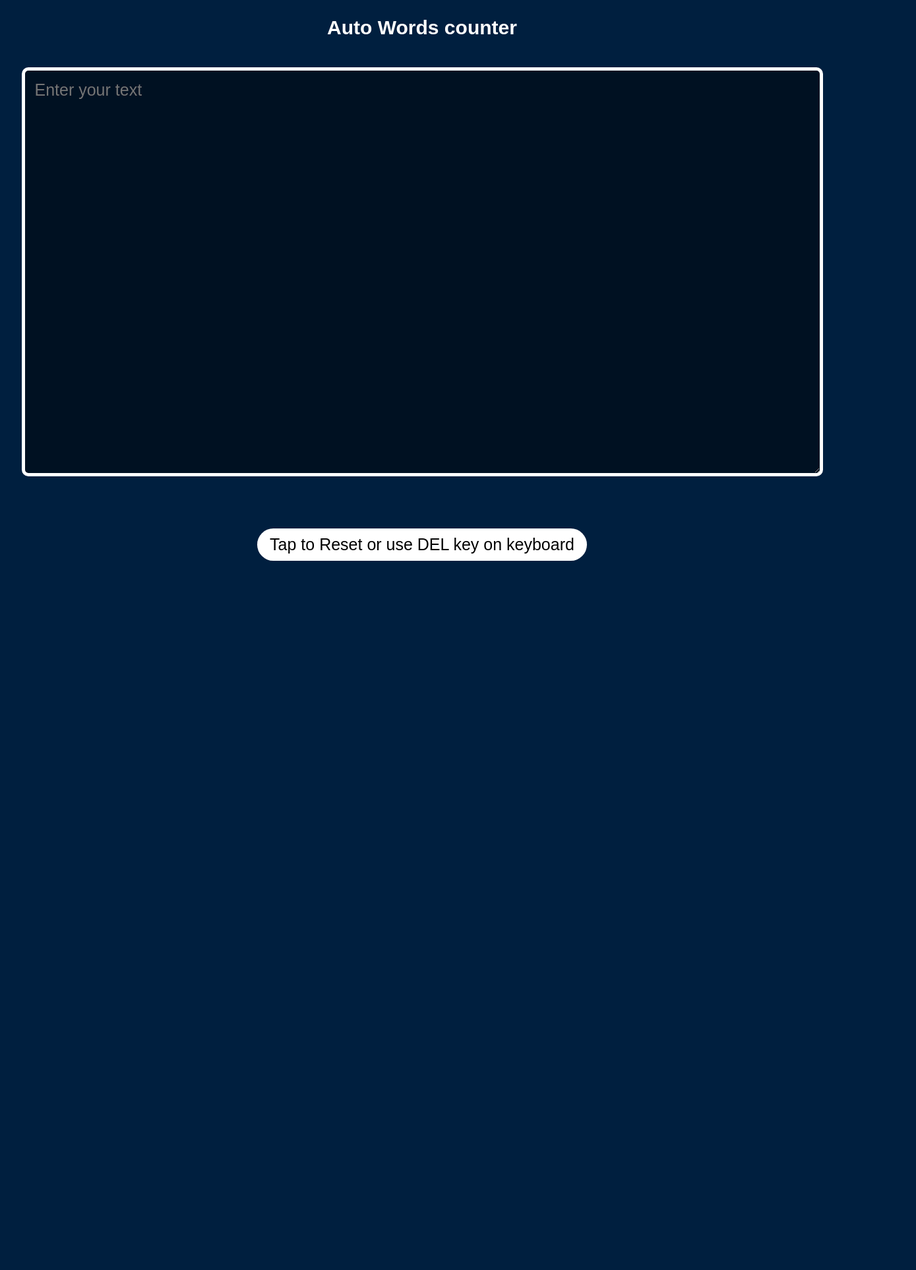
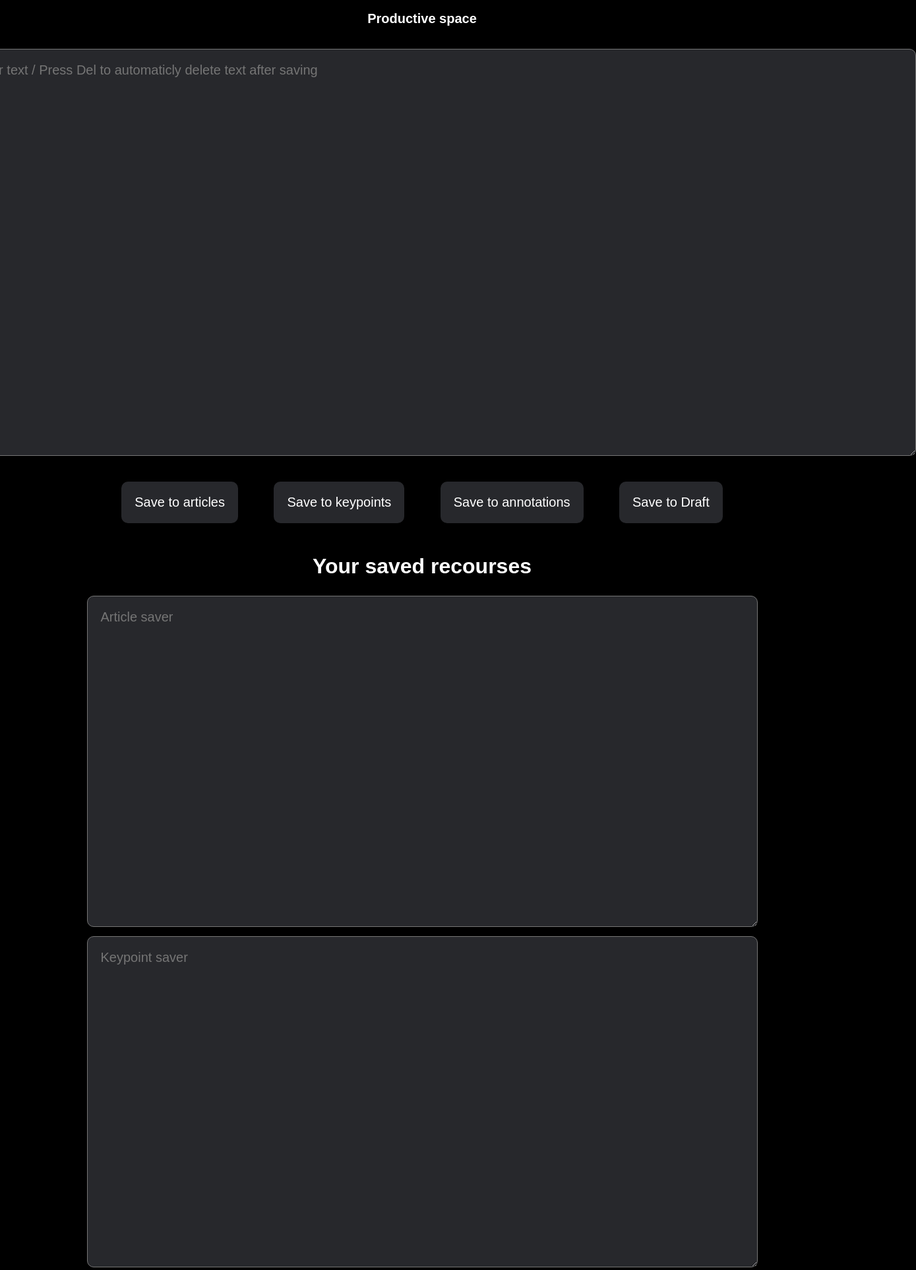
Before and after one commit to TechSon1c/Essay-Manager, a website: page index.html in a window 1280 px wide. Shown: the top 1925 px of the page at 66% size, 1389 px wide, since content can reach past the window. Before the commit the page ends 875 px from the top, so only its background shows below. Drawn offline with Linux system fonts and the light colour scheme.

Commit message:
Recourses-management

```diff
--- a/index.html
+++ b/index.html
@@ -1,22 +1,76 @@
 <!DOCTYPE html>
 <html lang="en">
   <head>
-    <meta charset="UTF-8">
-    <meta name="viewport" content="width=, initial-scale=1.0">
-    <link rel="stylesheet" href="styles.css">
-    <title>Document</title>
+    <meta charset="UTF-8" />
+    <meta name="viewport" content="width=device-width, initial-scale=1.0" />
+    <link rel="stylesheet" href="styles.css" />
+    <title>Productive space</title>
   </head>
   <body>
     <div class="container">
       <div>
-            <h2 class="h2">Auto Words counter</h2>
-            <label for="big-text"></label><br>
-            <textarea id="typeText" name="big-text" rows="20" cols="80" placeholder="Enter your text"></textarea><br>
+        <h2 class="h2">Productive space</h2>
+        <label for="big-text"></label><br />
+        <textarea
+          id="typeText"
+          name="big-text"
+          rows="25"
+          cols="120"
+          placeholder="Enter your text / Press Del to automaticly delete text after saving"
+        ></textarea
+        ><br />
         <div id="displaytext"></div>
-            <button onclick="deleteText()">Tap to Reset or use DEL key on keyboard</button>
+        <button onclick="saveText()" class="grey">Save to articles</button>
+        <button onclick="save2Text()" class="grey">Save to keypoints</button>
+        <button onclick="save3Text()" class="grey">Save to annotations</button>
+        <button onclick="save4Text()" class="grey">Save to Draft</button>
+        <h1>Your saved recourses</h1>
+      </div>
+    </div>
+    <!-- comming soon feature
+        <div class="append">
+      <button>Add Article</button>
+      <button>Add Keypoints</button>
+      <button>Add Annotations</button>
+      <button>Add Draft</button>
+    </div>-->
 
-
+    <div class="container-tex3">
+      <textarea
+        name=""
+        id="typeTextEl"
+        rows="20"
+        cols="80"
+        placeholder="Article saver"
+        class="red"
+      ></textarea>
+      <textarea
+        placeholder="Keypoint saver"
+        name=""
+        id="typeTextEl2"
+        rows="20"
+        cols="80"
+        class="blue"
+      ></textarea>
+      <textarea
+        placeholder="Anottation saver"
+        name=""
+        id="typeTextEl3"
+        rows="20"
+        cols="80"
+        class="yellow"
+      ></textarea>
+      <textarea
+        placeholder="Draft saver"
+        name=""
+        id="typeTextEl4"
+        rows="20"
+        cols="80"
+        class="green"
+      ></textarea>
     </div>
+    <div class="delete-btn">
+      <button onclick="deleteText2()">Tap to remove saved Notes</button>
     </div>
 
     <script src="script.js"></script>
--- a/script.js
+++ b/script.js
@@ -1,38 +1,82 @@
-
-let displayText = document.getElementById("displaytext")
+let displayText = document.getElementById("displaytext");
 
 
-// button - click to generate word count
-
-
-
-// trim to remove whitespace, split to divide words in array [word] [word] [word],
-// .filter(word => word) filter the whitespaces
-
-
-
+// Function to count words in the input text
 function inputText() {
     const typeText = document.getElementById("typeText");
     const typetextValue = typeText.value;
     const trimValue = typetextValue.trim();
     const words = trimValue.split(/\s+/).filter(word => word);
     displayText.textContent = "Word count: " + words.length;
-
 }
 
-
-// press delete on keyboard to delete whole text
+// Listen for the DEL key press to delete text
 document.getElementById('typeText').addEventListener("keydown", function(event) {
     if (event.keyCode === 46) {
         deleteText();
     }
 });
 
+document.getElementById('typeText').addEventListener("input", inputText);
+
+// Function to delete text
+function deleteText() {
+    displayText.textContent = "";
+    document.getElementById("typeText").value = "";
+}
+
+// Function to save the text
+function saveText() {
+  const typeText = document.getElementById('typeText');
+  const typeTextEl = document.getElementById('typeTextEl');
+  const typetextValue = typeText.value.trim();
+  if(typetextValue !== ""){
+    typeTextEl.value = typetextValue;
+  }
+}
+
+function save3Text() {
+  const typeText = document.getElementById('typeText');
+  const typeTextEl = document.getElementById('typeTextEl3');
+  const typetextValue = typeText.value.trim();
+  if(typetextValue !== ""){
+    typeTextEl.value = typetextValue;
+  }
+}
+function save2Text() {
+  const typeText = document.getElementById('typeText');
+  const typeTextEl = document.getElementById('typeTextEl2');
+  const typetextValue = typeText.value.trim();
+  if(typetextValue !== ""){
+    typeTextEl.value = typetextValue;
+  }
+}
+function save4Text() {
+  const typeText = document.getElementById('typeText');
+  const typeTextEl = document.getElementById('typeTextEl4');
+  const typetextValue = typeText.value.trim();
+  if(typetextValue !== ""){
+    typeTextEl.value = typetextValue;
+  }
+}
 
 
-document.getElementById('typeText').addEventListener("input", inputText);
+
 
 function deleteText() {
   displayText.textContent = "";
   document.getElementById("typeText").value = "";
 }
+
+
+// make sure if user really wants to delete all the saved
+function deleteText2() {
+  const confirmation = prompt("Warning! Are you sure you want to delete everything? Type 'yes' to confirm.");
+  if (confirmation && confirmation.toLowerCase() === "yes") {
+      document.getElementById('typeTextEl').value = "";
+      document.getElementById('typeTextEl3').value = "";
+      document.getElementById('typeTextEl4').value = "";
+      document.getElementById('typeTextEl2').value = "";
+      displayText.textContent = "";
+  }
+}
--- a/styles.css
+++ b/styles.css
@@ -2,57 +2,72 @@ body {
   margin: 0;
   padding: 0;
   font-family: sans-serif;
-    background-color: #001f3f;
+  background-color: #000000;
   color: white;
-
-
 }
-
-
 .container {
   display: flex;
   align-items: center;
   text-align: center;
   justify-content: center;
   flex-wrap: wrap;
-
 }
-
 .h2 {
-    font-size: 30px;
-
+  font-size: 20px;
 }
-
-
 
 textarea {
   background-color: rgba(0, 0, 0, 0.464);
-    font-size: 25px;
+  font-size: 20px;
   color: rgb(255, 255, 255);
-    border: 5px solid rgb(255, 255, 255);
-    border-radius: 10px;
   padding: 15px;
   text-decoration: none;
   font-family: Arial, Helvetica, sans-serif;
-
-
-
 }
-
-button, input{
-    font-size: 25px;
-    border: none;
+button,
+input {
+  font-size: 20px;
+  border-style: none;
   padding: 10px;
   cursor: pointer;
   margin: 25px;
-    width: 500px;
-    border-radius: 30px;
-    background-color: white;
-    color: bkack;
+  color: white;
+  background-color: transparent;
 }
 
 #displaytext {
-    font-size: 50px;
-    margin: 10px;
-    padding:15px;
+  font-size: 30px;
+  margin: 0px;
+  padding: 5px;
 }
+
+.container-tex3 {
+  border-radius: 20px;
+  text-align: center;
+}
+
+.container-tex3 textarea {
+  margin: 5px;
+}
+
+.grey,
+textarea {
+  background-color: rgb(39, 40, 44);
+  padding: 20px;
+  border-radius: 10px;
+  color: white;
+}
+
+.delete-btn {
+  display: flex;
+  align-items: center;
+  text-align: center;
+  justify-content: center;
+}
+
+.delete-btn button {
+  background-color: white;
+  color: black;
+  padding: 20px;
+  border-radius: 10px;
+}
```
Also changed, not shown: README.md. Lines whose indentation alone changed are shown as unchanged.
